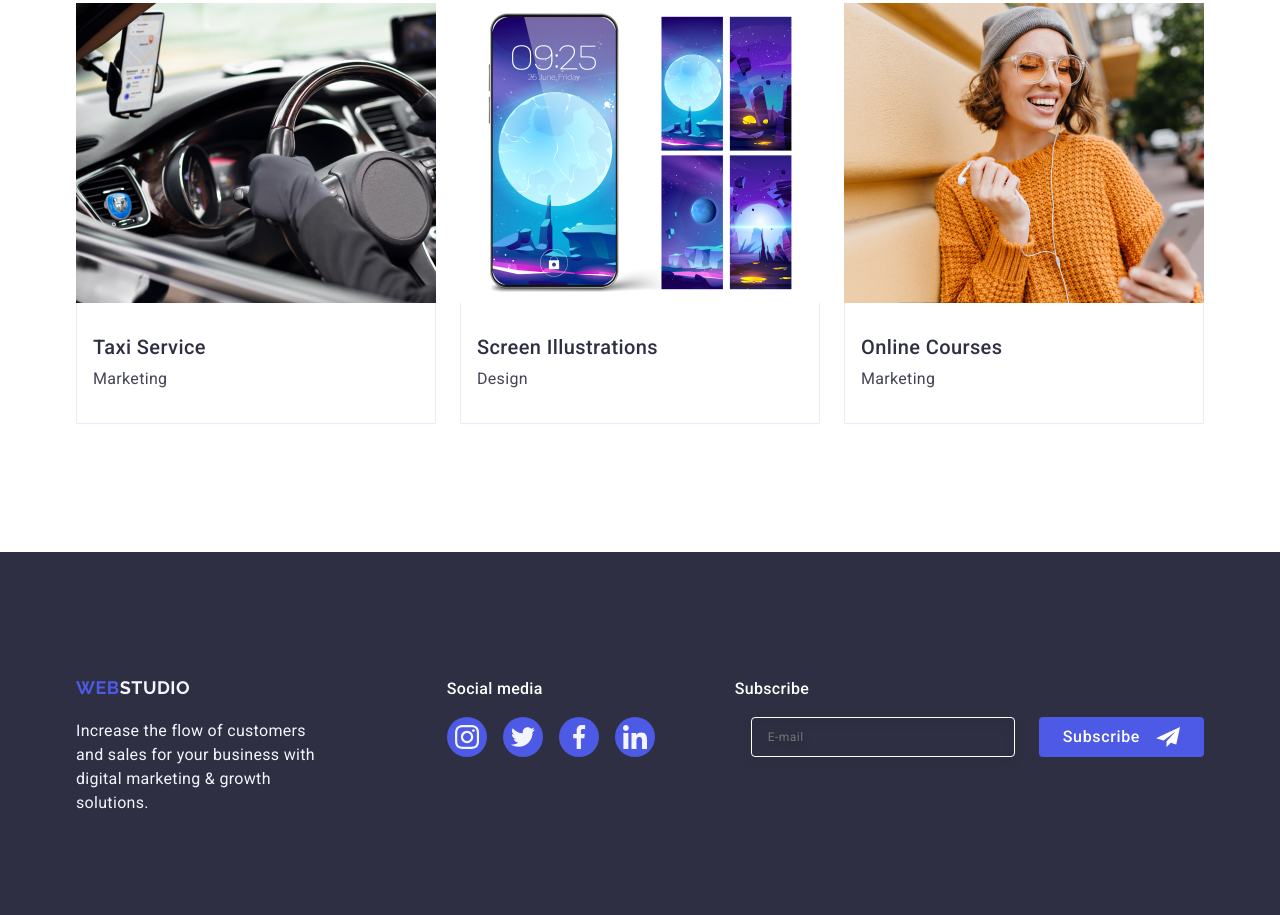
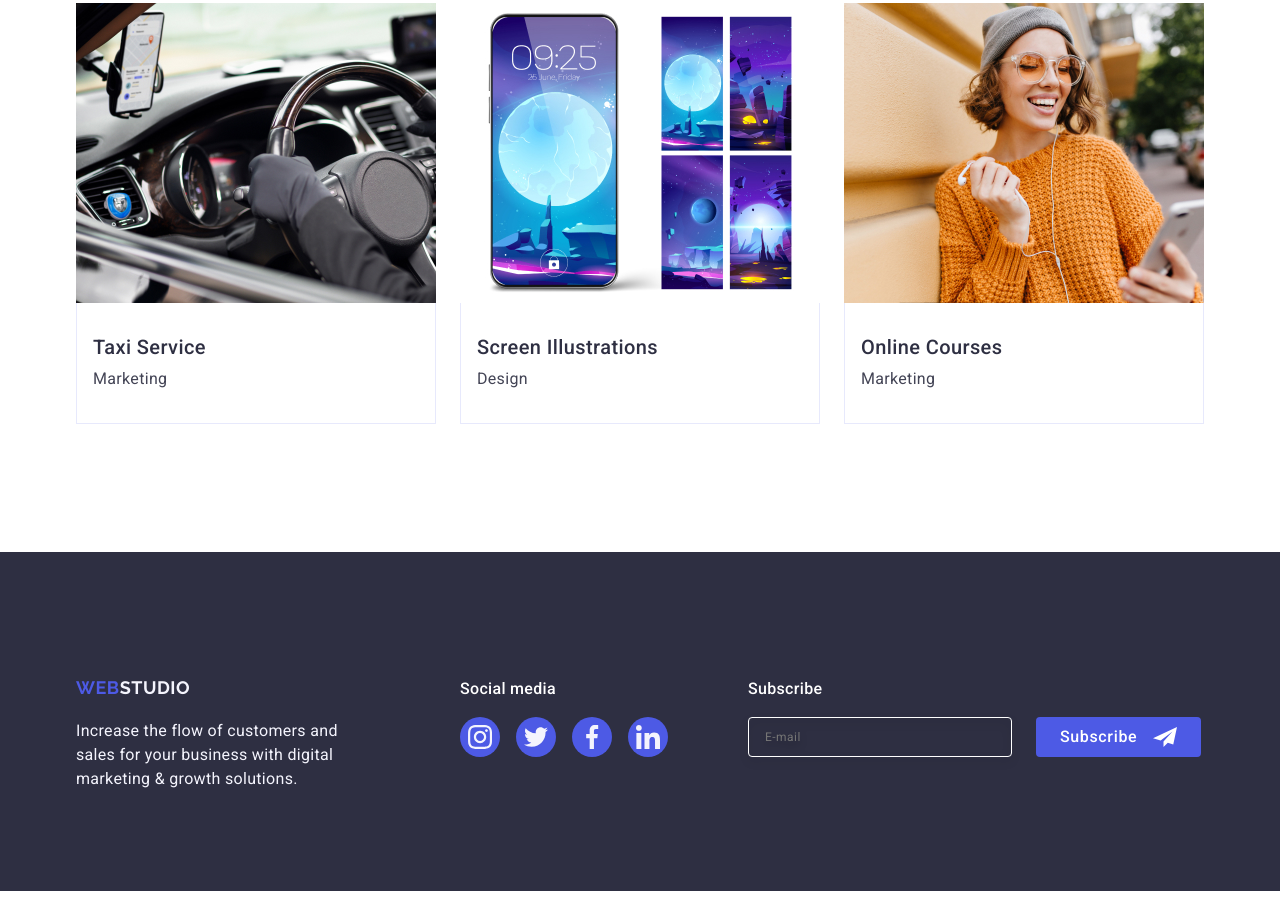
Before and after one commit to madedemo/goit-markup-hw-05, a plain HTML site: page index.html in a window 1280 px wide. Shown: the part 2639-3554 px from the top of the page. After the commit the page ends 3530 px from the top, so only its background shows below. Drawn offline with nearby package versions, Linux system fonts and the light colour scheme.

Commit message:
Update style.css

```diff
--- a/css/style.css
+++ b/css/style.css
@@ -549,7 +549,6 @@ a {
   min-width: 264px;
   min-height: 40px;
   flex-shrink: 0;
-  padding-left: 16px;
   border-radius: 4px;
   border: 1px solid var(--color-white);
   filter: drop-shadow(0px 4px 4px rgba(0, 0, 0, 0.15));
```
